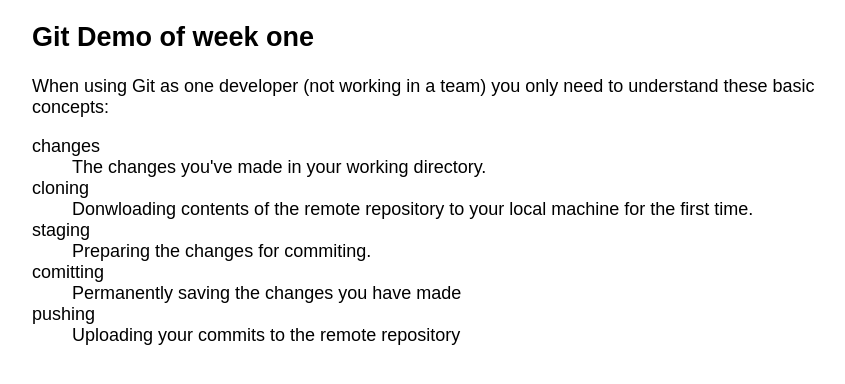
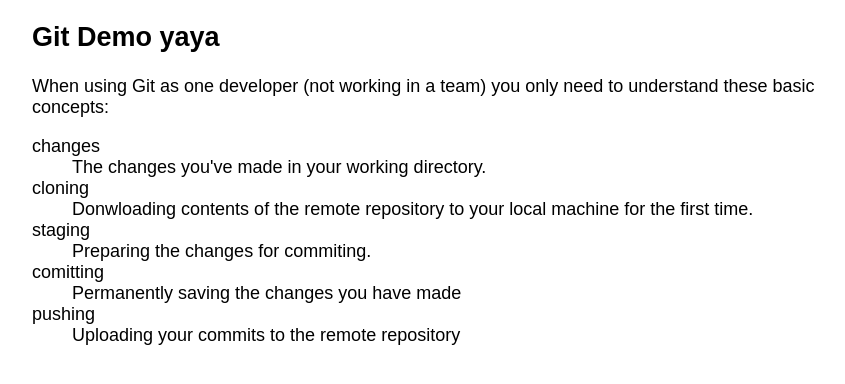
Before and after one commit to Koleckoo/gitdemo, a plain HTML site: page index.html in a window 1280 px wide. Shown: the whole page, without its empty margins (176-1021 px from the left). Drawn offline with Linux system fonts and the light colour scheme.

Commit message:
changed html

```diff
--- a/index.html
+++ b/index.html
@@ -9,7 +9,7 @@
   </head>
   <body>
     <article>
-      <h1>Git Demo of week one</h1>
+      <h1>Git Demo yaya</h1>
       <p>
         When using Git as one developer (not working in a team) you only need to
         understand these basic concepts:
```
